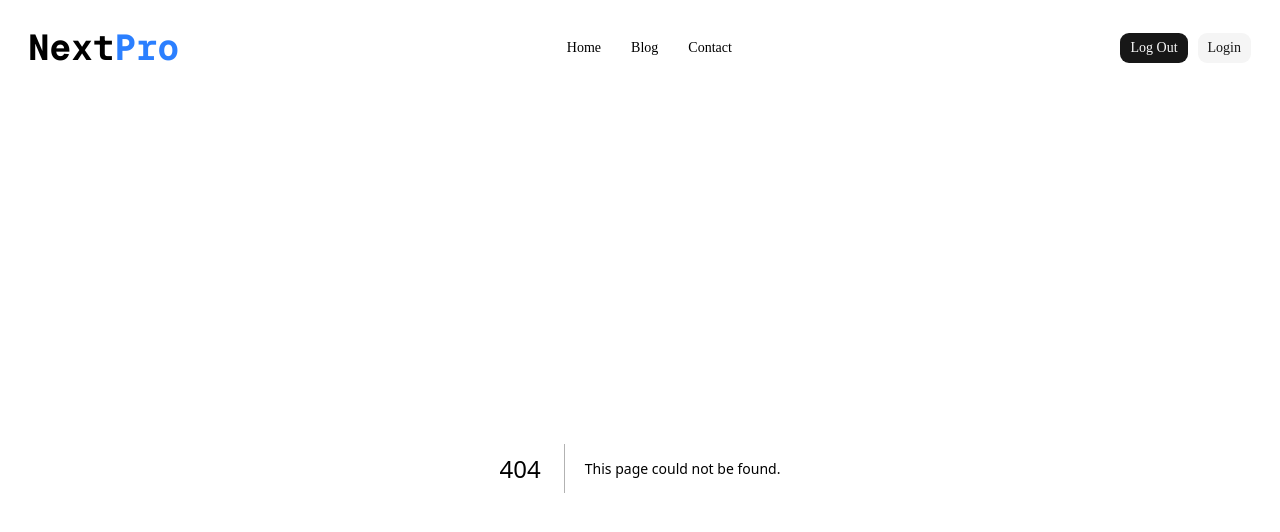
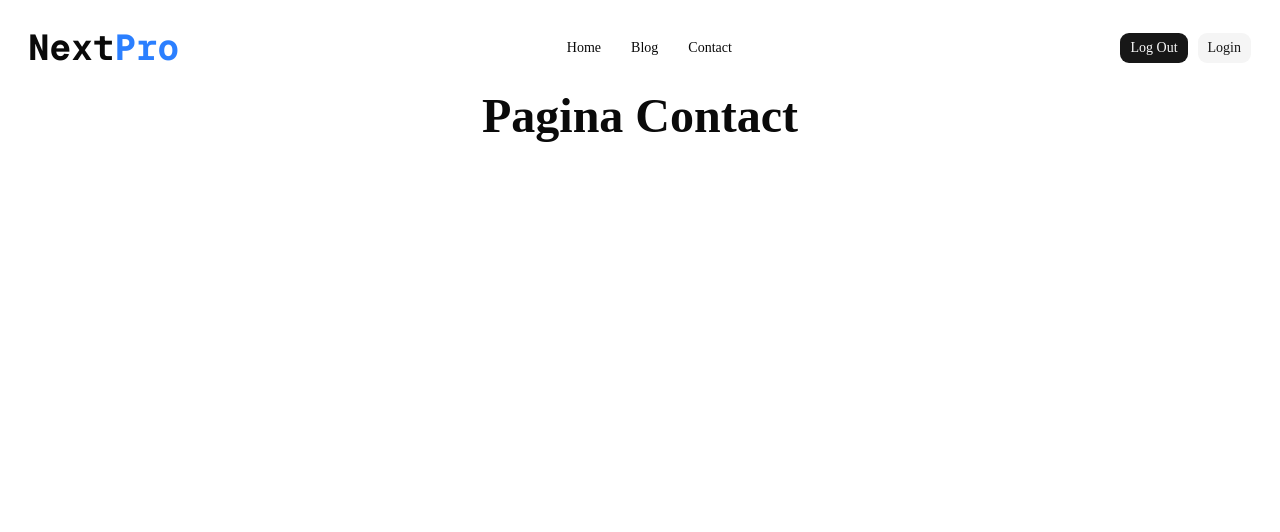
Before and after one commit to EdsonJGaspar/next-pro, a Next.js app: page /contact in a window 1280 px wide. Before the commit this address had no page. Shown: the top 532 px of the page. Built offline with nearby package versions, Linux system fonts and the light colour scheme.

Commit message:
feat:Configuracoa do layout das paginas

```diff
--- /dev/null
+++ b/app/(shared-layout)/blog/page.tsx
@@ -0,0 +1,7 @@
+export default function BlogPage() {
+  return (
+    <div>
+      <h1 className="text-center text-5xl font-bold py-6">Pagina Blog</h1>
+    </div>
+  );
+}
--- /dev/null
+++ b/app/(shared-layout)/contact/page.tsx
@@ -0,0 +1,7 @@
+export default function ContactPage() {
+  return (
+    <div>
+      <h1 className="text-center text-5xl font-bold py-6">Pagina Contact</h1>
+    </div>
+  );
+}
--- /dev/null
+++ b/app/(shared-layout)/layout.tsx
@@ -0,0 +1,11 @@
+import { NavBar } from "@/components/web/navbar";
+import { ReactNode } from "react";
+
+export default function SharedLayout({ children }: { children: ReactNode }) {
+  return (
+    <div className="max-w-7xl mx-auto p-5 md:p-6 lg:p-7">
+      <NavBar />
+      {children}
+    </div>
+  );
+}
--- a/app/layout.tsx
+++ b/app/layout.tsx
@@ -1,7 +1,6 @@
 import type { Metadata } from "next";
 import { Geist, Geist_Mono } from "next/font/google";
 import "./globals.css";
-import { NavBar } from "@/components/web/navbar";
 
 const geistSans = Geist({
   variable: "--font-geist-sans",
@@ -29,10 +28,7 @@ export default function RootLayout({
       className={`${geistSans.variable} ${geistMono.variable} h-full antialiased`}
     >
       <body>
-        <main className="max-w-7xl mx-auto p-5 md:p-6 lg:p-7">
-          <NavBar />
-          {children}
-        </main>
+        <main>{children}</main>
       </body>
     </html>
   );
```
Also changed, not shown: app/(shared-layout)/page.tsx (renamed from app/page.tsx).
